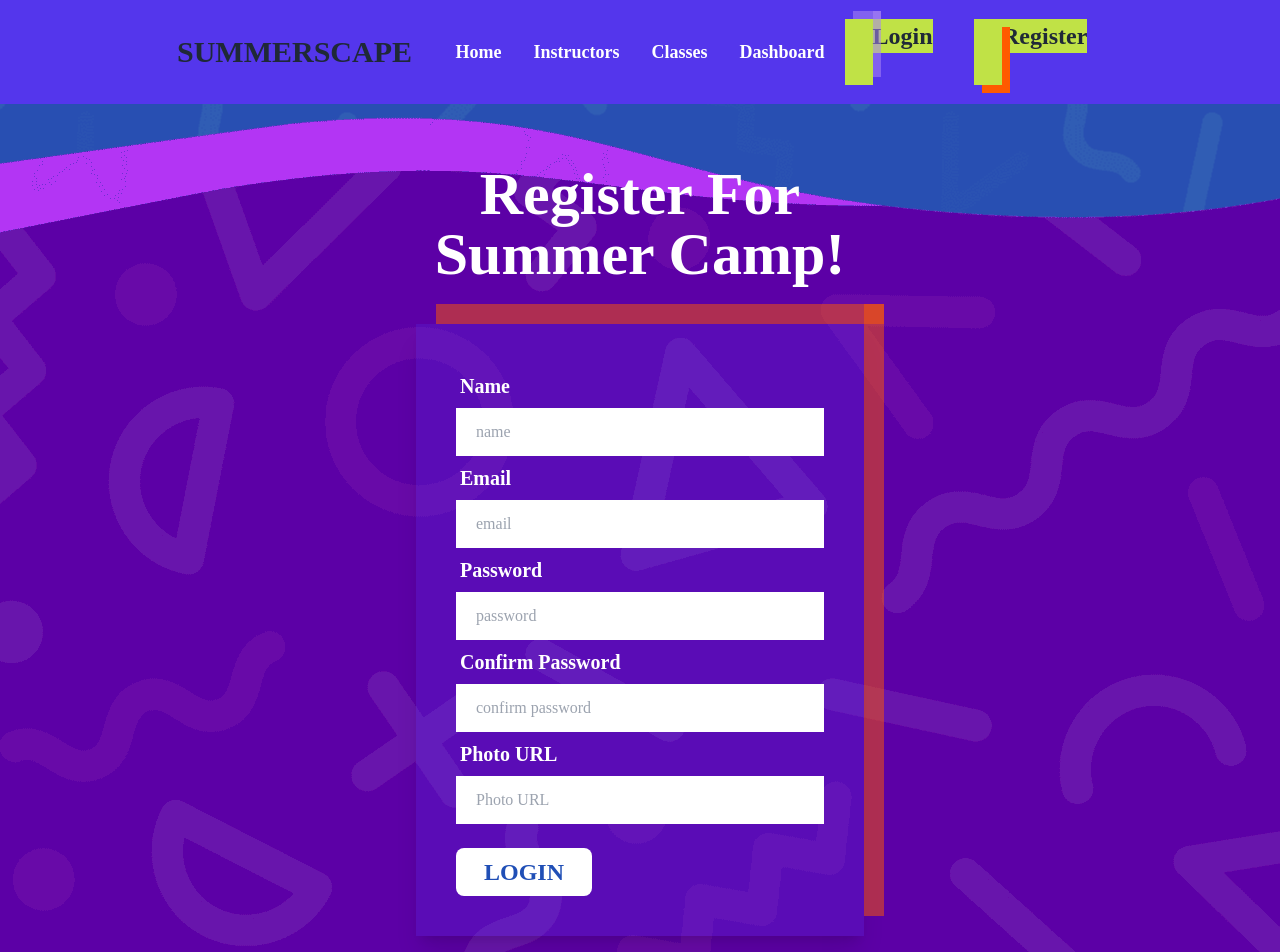
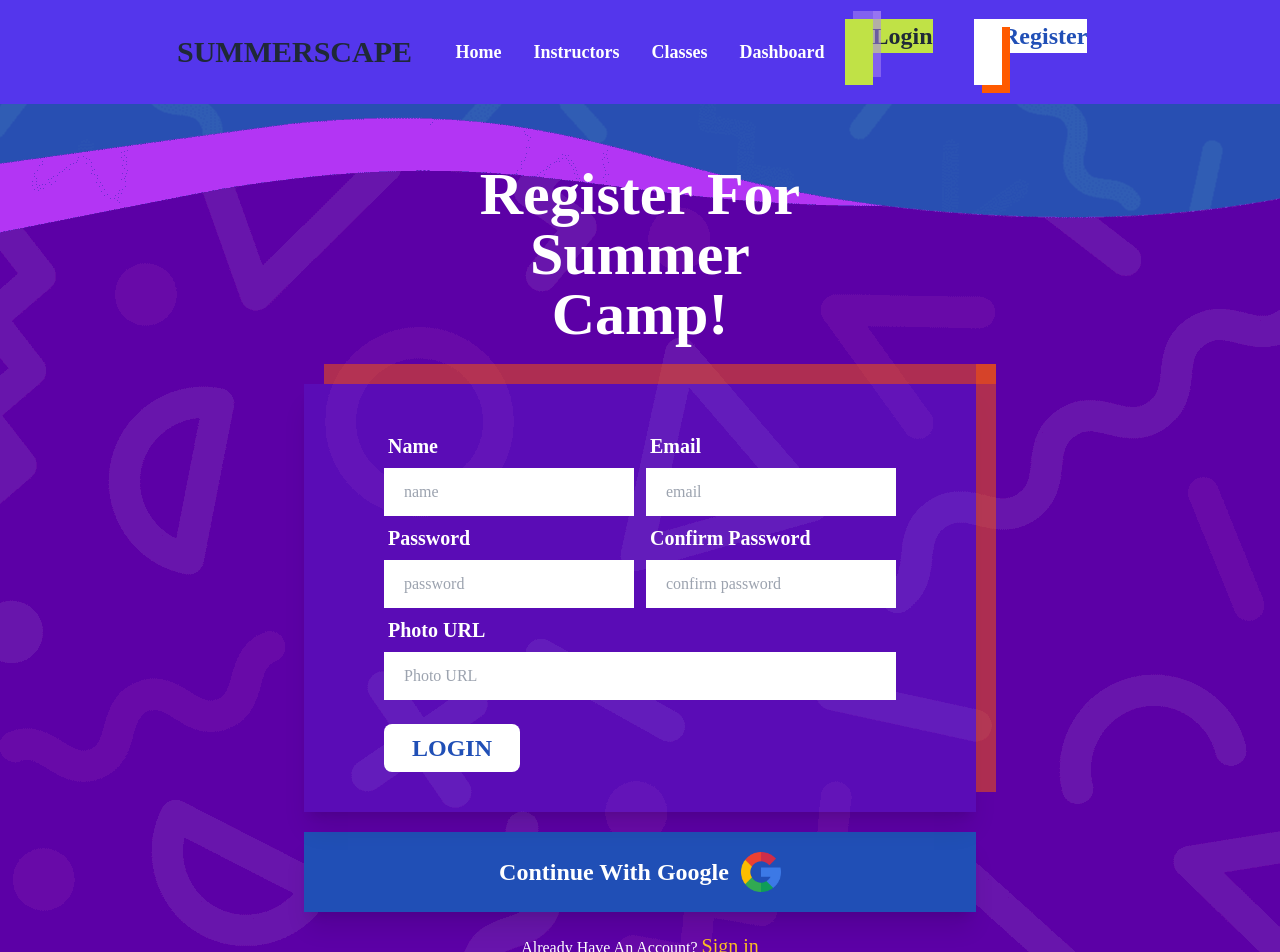
Before and after one commit to HaqueArif/Summer-Camp, a React (Vite) app: page /signup in a window 1280 px wide. Shown: the top 952 px of the page. Built offline with nearby package versions, Linux system fonts and the light colour scheme; no server answers; a web font is replaced by a local one.

Commit message:
added google login system on signup  page

```diff
--- a/src/NavBar/NavBar.jsx
+++ b/src/NavBar/NavBar.jsx
@@ -50,8 +50,8 @@ const NavBar = () => {
 
                             <Link to="/login" onClick={handleLogOut} className="px-5 py-3 rounded-md text-white font-bold bg-orange-400 border-none hidden lg:block ">Logout</Link>
                         </div>) : (<div className="hidden md:flex">
-                            <div className="campHover"><Link to="/login" className="login font-extrabold hover:bg-white bg-[#C0E246] text-2xl mr-5 px-7 py-1">Login</Link></div>
-                            <div className="campHover"><Link to="/signup" className="register font-extrabold hover:bg-[#3870E8] hover:text-white bg-[#C0E246] text-2xl mr-3 px-7 py-1">Register</Link></div>
+                            <div className="campHover"><Link to="/login" className="login font-extrabold hover:bg-white hover:text-[#204FB6] bg-[#C0E246] text-2xl mr-5 px-7 py-1">Login</Link></div>
+                            <div className="campHover"><Link to="/signup" className="register font-extrabold text-[#204FB6] hover:bg-[#3870E8] hover:text-white bg-white text-2xl mr-3 px-7 py-1">Register</Link></div>
 
                         </div>)}
                 </div>
--- /dev/null
+++ b/src/Pages/Error/Error.jsx
@@ -0,0 +1,32 @@
+import { Link, useRouteError } from "react-router-dom";
+import errorGif from '../../assets/404-error-lottie-animation.gif'
+
+
+const Error = () => {
+    const { error, status } = useRouteError() || {};
+  return (
+    <section className='flex flex-col items-center justify-center h-screen '>
+      <div className='container flex flex-col items-center justify-center px-5 mx-auto my-8'>
+        <div className='w-40'>
+
+        </div>
+        <div className='max-w-md text-center'>
+           <img src={errorGif} alt="" className="w-60" />
+            <span className='text-3xl text-red-500 font-bold'>Error: {status || 404}</span>
+
+          <p className='text-2xl font-semibold md:text-3xl mb-8'>
+            {error?.message}
+          </p>
+          <Link
+            to='/'
+           className="mt-8 px-6 py-3 text-lg font-medium text-white bg-purple-700 rounded animate-pulse hover:bg-purple-600"
+          >
+            Back to homepage
+          </Link>
+        </div>
+      </div>
+    </section>
+  )
+};
+
+export default Error;
--- a/src/Pages/Login/Login.jsx
+++ b/src/Pages/Login/Login.jsx
@@ -46,7 +46,7 @@ const Login = () => {
                 const user = result.user;
                 console.log(user);
                 Swal.fire({
-                    title: 'user Login successful',
+                    title: 'User Login successful',
                     showClass: {
                         popup: 'animate_animated animate_fadeInDown'
                     },
@@ -62,9 +62,9 @@ const Login = () => {
 
 
     return (
-        <div className='mainBg pb-60'>
+        <div className='mainBg'>
             <div className=" bgBanner min-h-screen p-5 md:p-5 flex justify-center items-center">
-                <div className="card flex-shrink-0 w-full max-w-md">
+                <div className="card flex-shrink-0 w-full max-w-md mb-20">
                     <div>
                         <h2 className='text-white text-6xl font-bold text-center my-10 '>Sign In To Summer Camp!</h2>
                     </div>
@@ -96,7 +96,7 @@ const Login = () => {
                             </label>
                         </div>
                         <div className=" loginHover mt-6">
-                            <input type='submit' className="btn font-bold hover:bg-[#3870E8] hover:text-white border-none bg-white text-[#204FB6] text-2xl mr-5 px-7 py-1" value='Login' />
+                            <input type='submit' className="btn font-bold hover:bg-[#3870E8] hover:text-white border-none bg-[#C0E246]  text-2xl mr-5 px-7 py-1" value='Login' />
                         </div>
                     </form>
                     <div onClick={handleGoogleSignIn} className=' cursor-pointer mt-5 shadow-xl hover:bg-[#ff5a0080] duration-200 py-5 flex justify-center items-center gap-3 bg-[#204FB6] googleStyle'>
@@ -111,5 +111,3 @@ const Login = () => {
 };
 
 export default Login;
-
-// style={{backgroundImage: `url(${bgBanner})`}}
--- a/src/Pages/SignUp/SignUp.jsx
+++ b/src/Pages/SignUp/SignUp.jsx
@@ -2,13 +2,14 @@ import { useForm } from "react-hook-form";
 import { Link, useNavigate } from "react-router-dom";
 import Swal from "sweetalert2";
 import useAuth from "../../hooks/useAuth";
+import google from '../../assets/google.png'
 
 
 const SignUp = () => {
 
     const navigate = useNavigate()
 
-    const { createUser, updateUserProfile } = useAuth();
+    const { createUser, updateUserProfile, signInWithGoogle } = useAuth();
 
     const {
         register,
@@ -26,7 +27,17 @@ const SignUp = () => {
         return true;
     };
 
-
+    const handleGoogleSignIn = () => {
+        signInWithGoogle()
+            .then(result => {
+                const user = result.user;
+                console.log(user);
+                navigate('/')
+            })
+            .catch(error => {
+                console.log('errorrrr', error.message);
+            })
+    }
 
     const onSubmit = data => {
         const { password, confirmPassword } = data;
@@ -85,12 +96,13 @@ const SignUp = () => {
     return (
         <div className='mainBg'>
             <div className=" bgBanner min-h-screen p-5 md:p-5 flex justify-center items-center">
-                <div className="card flex-shrink-0 w-full max-w-md">
-                    <div>
+                <div className="card flex-shrink-0 w-full max-w-2xl mb-20">
+                    <div className="md:w-96 mx-auto">
                         <h2 className='text-white text-6xl font-bold text-center my-10 '>Register For Summer Camp!</h2>
                     </div>
-                    <form onSubmit={handleSubmit(onSubmit)} className="shadow-xl bg-[#5436ec3a] py-5 px-3 md:p-10">
-                        <div>
+                    <form onSubmit={handleSubmit(onSubmit)} className="shadow-xl bg-[#5436ec3a] py-5 px-3 md:px-20 md:py-10 hover:bg-[#5436EC] duration-300">
+                        <div className="md:flex gap-3">
+                            <div className="w-full">
                                 <label className="label">
                                     <span className="text-white text-xl font-bold">Name</span>
                                 </label>
@@ -98,7 +110,7 @@ const SignUp = () => {
                                 <input type="text" {...register('name', { required: 'Name is required.' })} placeholder="name" className="w-full px-5 py-3" />
                             </div>
 
-                        <div className="">
+                            <div className="w-full">
                                 <label className="label">
                                     <span className="text-white text-xl font-bold">Email</span>
                                 </label>
@@ -107,8 +119,10 @@ const SignUp = () => {
                                     {...register('email', { required: 'Email is required.', validate: validateEmail })}
                                 />
                             </div>
+                        </div>
 
-                        <div className="">
+                        <div className="md:flex gap-3">
+                            <div className="w-full">
                                 <label className="label">
                                     <span className="text-white text-xl font-bold">Password</span>
                                 </label>
@@ -120,7 +134,7 @@ const SignUp = () => {
                                 <input type="password" name='password' {...register('password', { maxLength: 16, minLength: 6, pattern: /(?=.*[A-Z])(?=.*[0-9])(?=.*[a-z])(?=.*[!@#$%^&*])/, required: true })} placeholder="password" className="w-full px-5 py-3" />
                             </div>
 
-                        <div className="">
+                            <div className="w-full">
                                 <label className="label">
                                     <span className="text-white text-xl font-bold">
                                         Confirm Password
@@ -145,6 +159,7 @@ const SignUp = () => {
                                 />
 
                             </div>
+                        </div>
                         <div className="">
                             <label className="label">
                                 <span className="text-white text-xl font-bold">
@@ -162,6 +177,10 @@ const SignUp = () => {
                             <input type='submit' className="btn font-bold hover:bg-[#3870E8] hover:text-white border-none bg-white text-[#204FB6] text-2xl mr-5 px-7 py-1" value='Login' />
                         </div>
                     </form>
+                    <div onClick={handleGoogleSignIn} className=' cursor-pointer mt-5 shadow-xl hover:bg-[#ff5a0080] duration-200 py-5 flex justify-center items-center gap-3 bg-[#204FB6] googleStyle'>
+                        <h2 className='text-white text-2xl font-bold'>Continue With Google</h2>
+                        <img src={google} alt="GOOGLE" className='w-10' />
+                    </div>
                     <p className='text-center text-xl mt-5'><small className='text-white'>Already Have An Account? </small><Link to="/login" className='text-warning link'>Sign in</Link></p>
                 </div>
             </div>
--- a/src/Routes/Routes.jsx
+++ b/src/Routes/Routes.jsx
@@ -5,6 +5,7 @@ import Main from "../Layout/Main";
 import Home from "../Pages/Home/Home/Home";
 import Login from "../Pages/Login/Login";
 import SignUp from "../Pages/SignUp/SignUp";
+import Error from "../Pages/Error/Error";
 
 
   export const router = createBrowserRouter([
@@ -27,6 +28,10 @@ import SignUp from "../Pages/SignUp/SignUp";
 
       ]
     },
+    {
+      path: '*',
+      element: <Error></Error>
+    }
 
 
   ]);
```
Also changed, not shown: src/assets/404-error-lottie-animation.gif (added), src/assets/loading_indicator.gif (added). Lines whose indentation alone changed are shown as unchanged.
